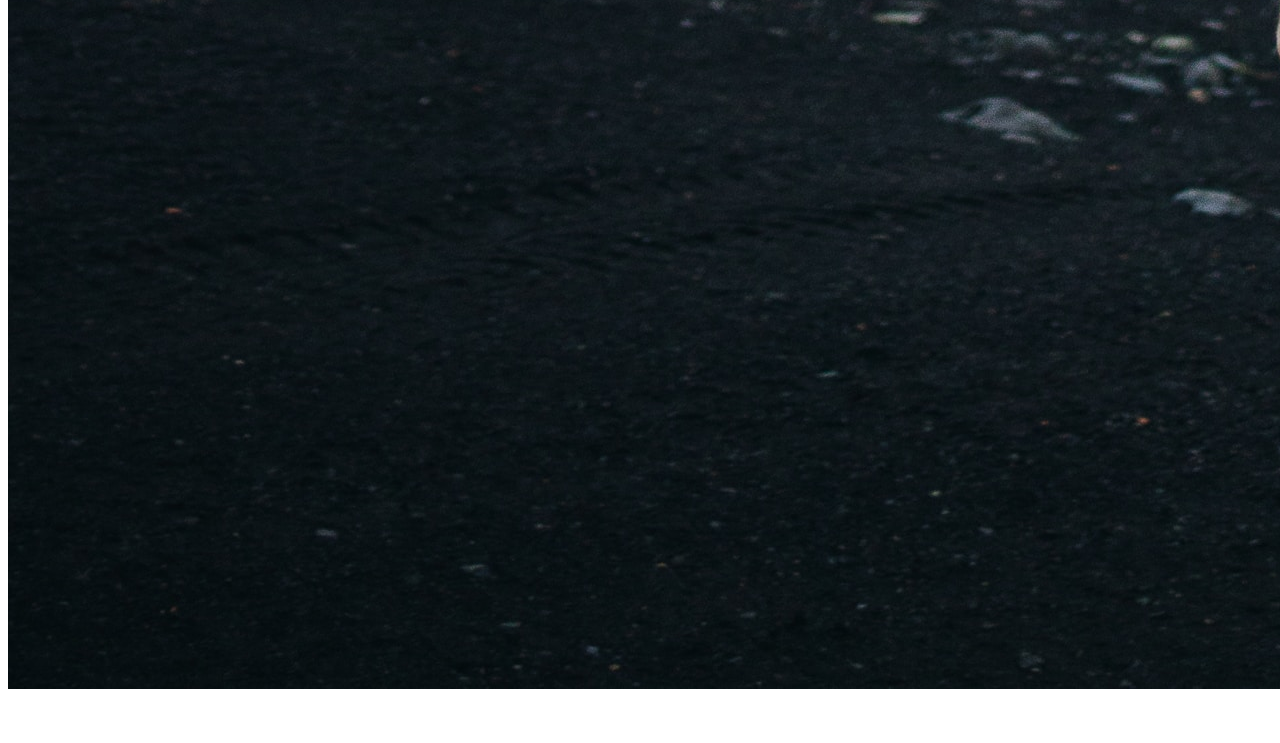
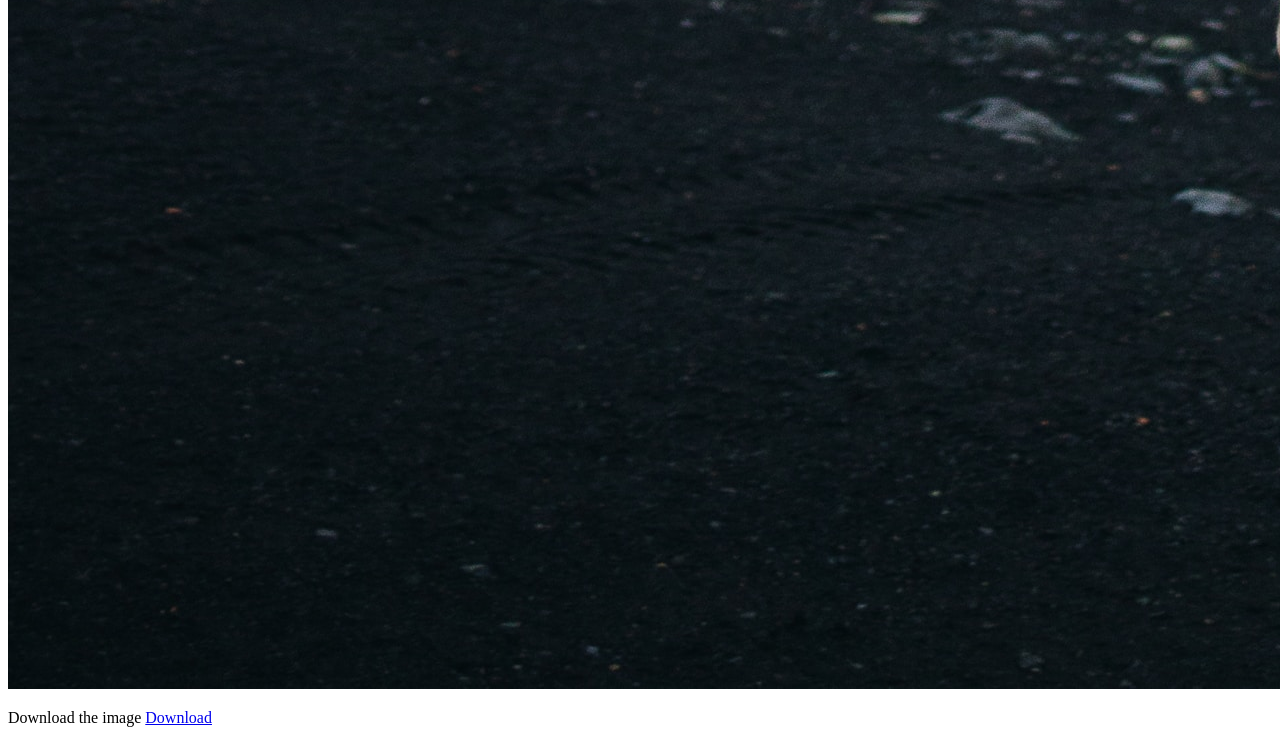
Before and after one commit to shafiswapnil/PHero-Sandbox, a plain HTML site: page Milestone 1 - HTML, CSS and GitHub as a Beginner/Module-1-HTML/index.html in a window 1280 px wide. Shown: the part 5255-5998 px from the top of the page. Before the commit the page ends 5956 px from the top, so only its background shows below. Drawn offline with Linux system fonts and the light colour scheme.

Commit message:
download attribute in a

```diff
--- a/Milestone 1 - HTML, CSS and GitHub as a Beginner/Module-1-HTML/index.html
+++ b/Milestone 1 - HTML, CSS and GitHub as a Beginner/Module-1-HTML/index.html
@@ -89,6 +89,7 @@
     <br>
     <h4>Image from Local</h4>
     <img src="assets/images/unsplash.jpg" alt="unsplash iceland">
+    <p>Download the image <a href="assets/images/unsplash.jpg" download>Download</a></p>
   </div>
 </body>
 
```
